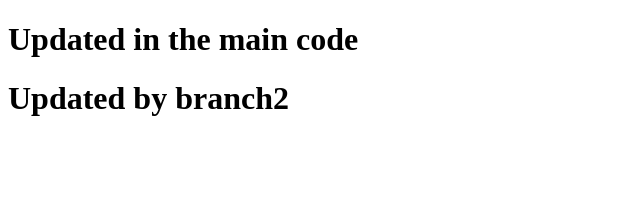
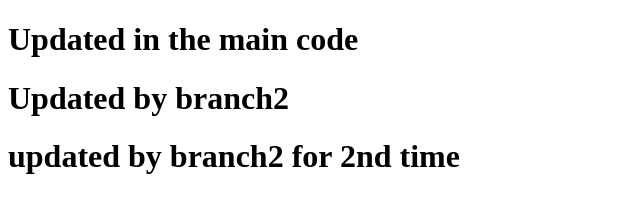
Before and after one commit to Abhinavsai-12/10kCoders_gitBranches, a plain HTML site: page index.html in a window 1280 px wide. Shown: the whole page, without its empty margins (0-640 px from the left). Drawn offline with Linux system fonts and the light colour scheme.

Commit message:
commited by branch2 2nd Time

```diff
--- a/index.html
+++ b/index.html
@@ -9,5 +9,6 @@
 
     <h1>Updated in the main code</h1>
     <h1>Updated by branch2</h1>
+    <h1>updated by branch2 for 2nd time</h1>
 </body>
 </html>
```
